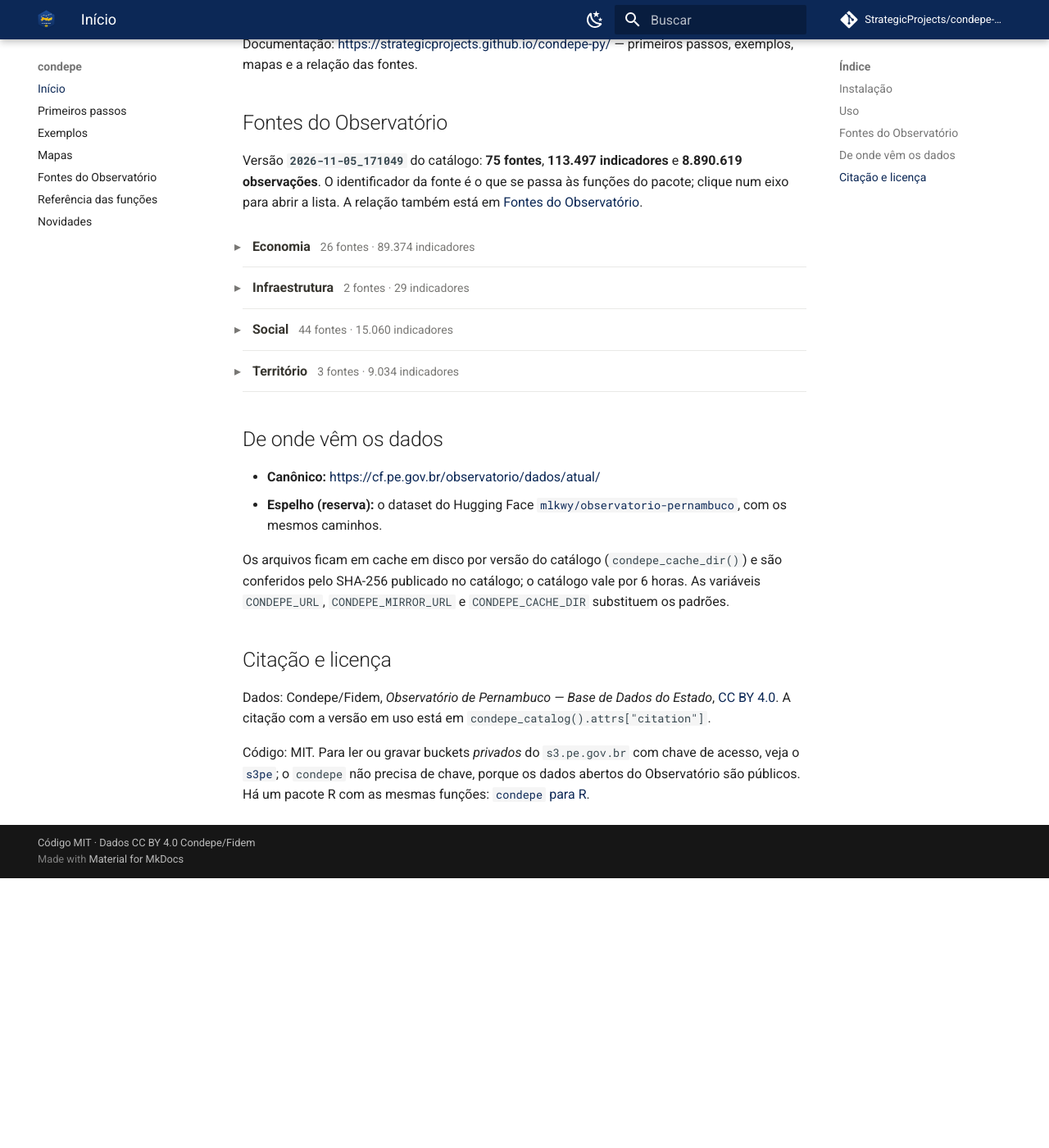
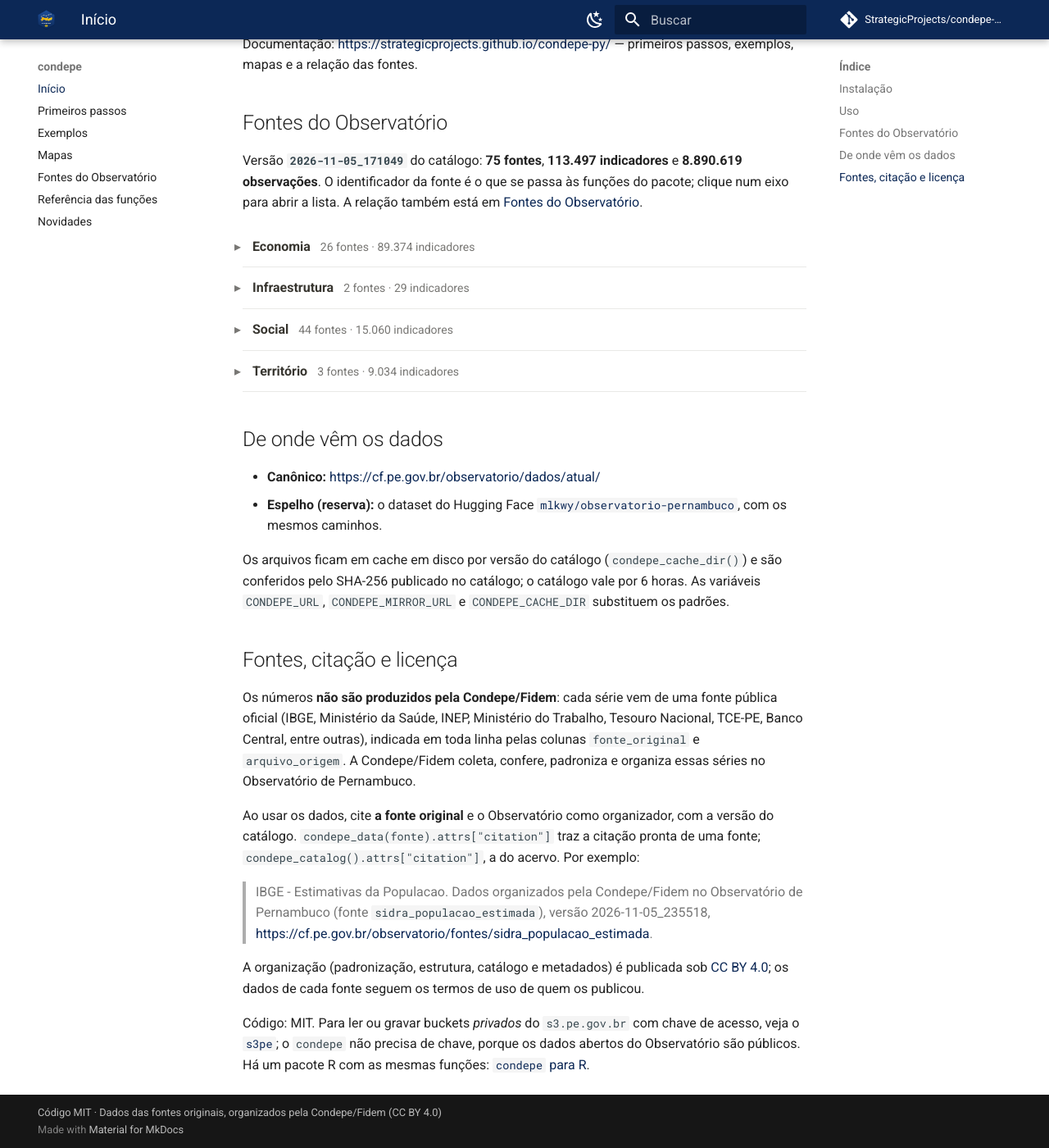
Before and after one commit to StrategicProjects/condepe-py, an MkDocs documentation site: the page built from docs/index.md, in a window 1280 px wide and 1400 px high, scrolled down 1359 px. Shown: the whole window at 82% size. Built offline with MkDocs 1.6.1 and Material for MkDocs 9.7.7, drawn with Linux system fonts in a browser that asks for light colours; comment, search, counter and statistics services are not loaded; before the commit the page ends 2430 px from its top, so only the background shows below that.

Commit message:
docs: os dados são das fontes originais, organizados pela Condepe/Fidem
Seção "Fontes, citação e licença" no README e no site; condepe_data() e
condepe_series() ganham attrs["citation"] com a fonte original primeiro; a
citação do catálogo deixa de atribuir os dados à Condepe/Fidem.

Co-Authored-By: Claude Opus 5.5 <noreply@anthropic.com>

```diff
--- a/docs/index.md
+++ b/docs/index.md
@@ -96,11 +96,27 @@ Os arquivos ficam em cache em disco por versão do catálogo
 catálogo vale por 6 horas. As variáveis `CONDEPE_URL`, `CONDEPE_MIRROR_URL` e
 `CONDEPE_CACHE_DIR` substituem os padrões.
 
-## Citação e licença
+## Fontes, citação e licença
 
-Dados: Condepe/Fidem, *Observatório de Pernambuco — Base de Dados do Estado*,
-[CC BY 4.0](https://creativecommons.org/licenses/by/4.0/deed.pt-br). A citação
-com a versão em uso está em `condepe_catalog().attrs["citation"]`.
+Os números **não são produzidos pela Condepe/Fidem**: cada série vem de uma
+fonte pública oficial (IBGE, Ministério da Saúde, INEP, Ministério do
+Trabalho, Tesouro Nacional, TCE-PE, Banco Central, entre outras), indicada
+em toda linha pelas colunas `fonte_original` e `arquivo_origem`. A
+Condepe/Fidem coleta, confere, padroniza e organiza essas séries no
+Observatório de Pernambuco.
+
+Ao usar os dados, cite **a fonte original** e o Observatório como
+organizador, com a versão do catálogo. `condepe_data(fonte).attrs["citation"]`
+traz a citação pronta de uma fonte; `condepe_catalog().attrs["citation"]`, a
+do acervo. Por exemplo:
+
+> IBGE - Estimativas da Populacao. Dados organizados pela Condepe/Fidem no
+> Observatório de Pernambuco (fonte `sidra_populacao_estimada`), versão
+> 2026-11-05_235518, <https://cf.pe.gov.br/observatorio/fontes/sidra_populacao_estimada>.
+
+A organização (padronização, estrutura, catálogo e metadados) é publicada
+sob [CC BY 4.0](https://creativecommons.org/licenses/by/4.0/deed.pt-br); os
+dados de cada fonte seguem os termos de uso de quem os publicou.
 
 Código: MIT. Para ler ou gravar buckets *privados* do `s3.pe.gov.br` com chave
 de acesso, veja o [`s3pe`](https://github.com/StrategicProjects/s3pe); o
--- a/mkdocs.yml
+++ b/mkdocs.yml
@@ -3,7 +3,7 @@ site_description: Dados abertos do Observatório de Pernambuco (Condepe/Fidem) n
 site_url: https://strategicprojects.github.io/condepe-py/
 repo_url: https://github.com/StrategicProjects/condepe-py
 repo_name: StrategicProjects/condepe-py
-copyright: Código MIT · Dados CC BY 4.0 Condepe/Fidem
+copyright: Código MIT · Dados das fontes originais, organizados pela Condepe/Fidem (CC BY 4.0)
 
 theme:
   name: material
```
Also changed, not shown: README.md (+20 -4 lines), 2 other files.
